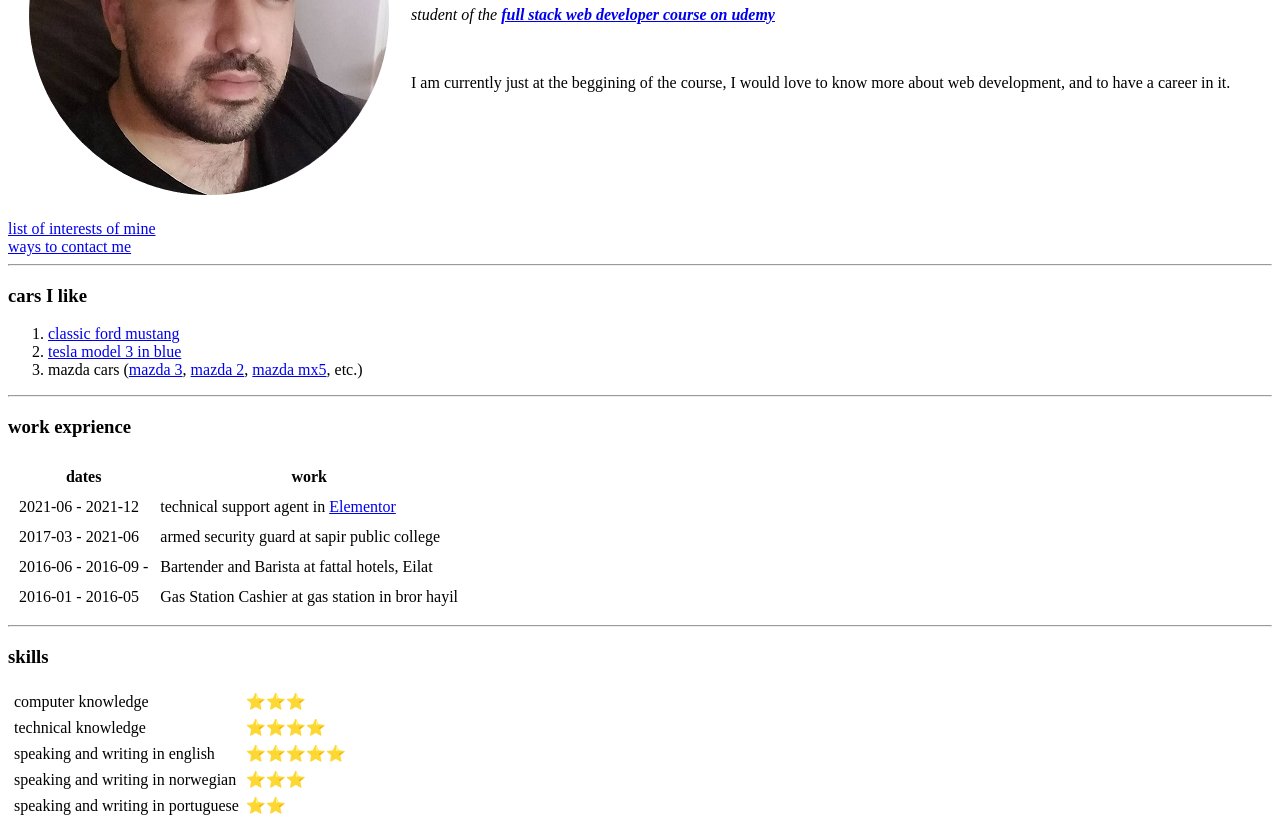
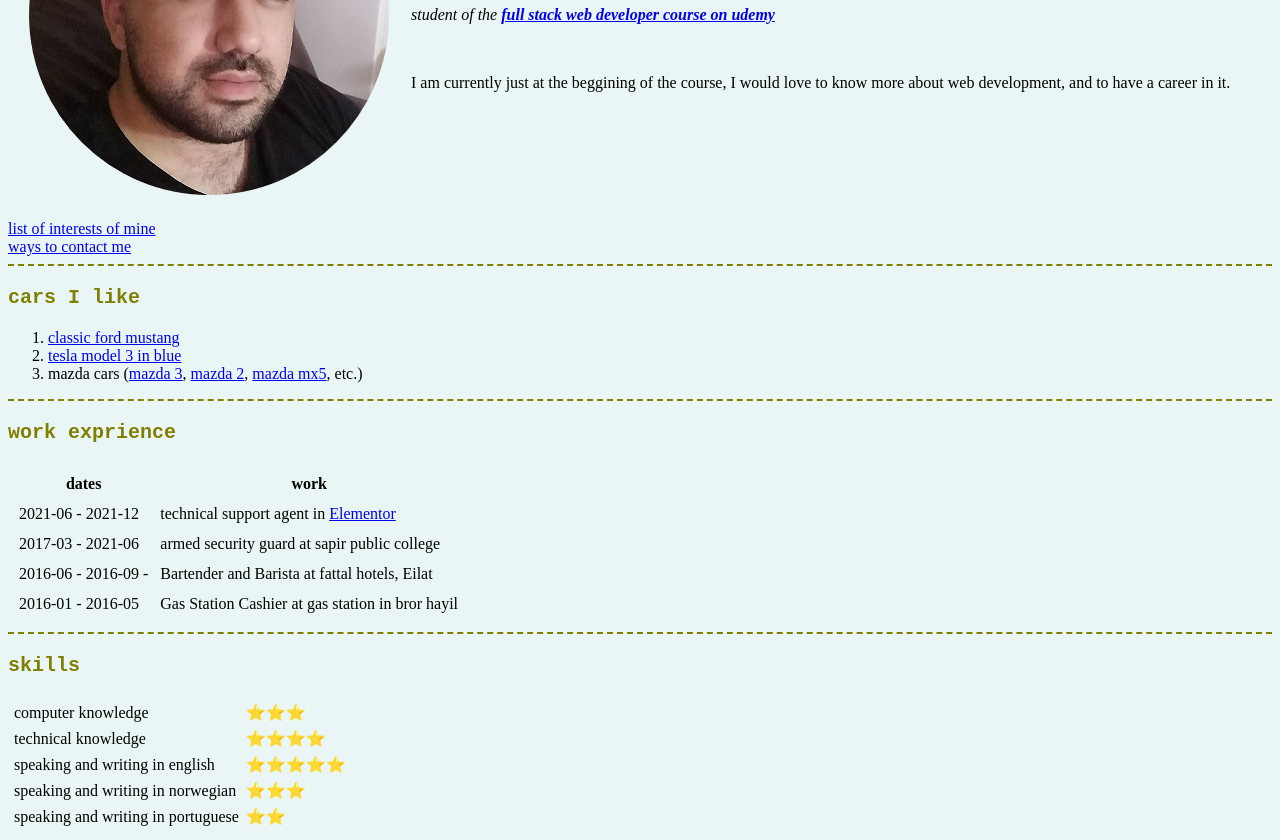
Before and after one commit to nordicw0lf/cv, a plain HTML site: page index.html in a window 1280 px wide. Shown: the part 194-1034 px from the top of the page. Drawn offline with Linux system fonts and the light colour scheme.

Commit message:
Update index.html
updated index.html to include a ref to the CSS file

```diff
--- a/index.html
+++ b/index.html
@@ -4,6 +4,8 @@
 <head>
   <meta charset="utf-8">
   <title>daniel's new website</title>
+  <link rel="stylesheet" href="css/styles.css">
+
 </head>
 
 <body>
@@ -45,13 +47,15 @@
   </ol>
   <hr>
   <h3>work exprience</h3>
-  <table cellspacing=10>
+  <table cellspacing="10">
     <tr>
       <th>dates</th>
       <th>work</th>
     </tr>
     <td>2021-06 - 2021-12</td>
-    <td>technical support agent in <a href="https://www.elementor.com" target="_blank">Elementor</a></td>
+    <td>technical support agent in
+      <a href="https://www.elementor.com" target="_blank">Elementor</a>
+    </td>
     </tr>
     <tr>
       <td>2017-03 - 2021-06</td>
@@ -68,7 +72,7 @@
   </table>
   <hr>
   <h3>skills</h3>
-  <table cellspacing=5>
+  <table cellspacing="5">
     <tr>
       <td>computer knowledge</td>
       <td>⭐⭐⭐</td>
```
